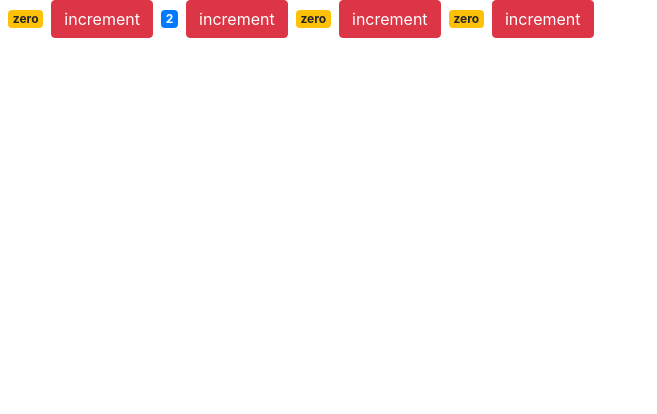
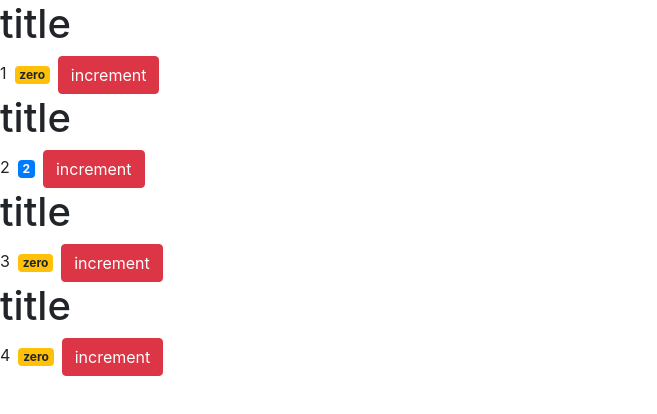
Before and after one commit to Rufaidaaa/React-App, a React (Create React App) app: page / in a window 1280 px wide. Shown: the top 414 px of the page, without its empty margins (0-657 px from the left). Built offline with nearby package versions, Linux system fonts and the light colour scheme.

Commit message:
passing children

```diff
--- a/src/components/Counter.jsx
+++ b/src/components/Counter.jsx
@@ -17,6 +17,9 @@ class Counter extends Component {
       console.log(this.props)
         return (
             <>
+         {this.props.children}
+         {this.props.id}
+
            <span className={this.getbageClasses()}>{this.format()}</span>
             <button onClick={this.handleIncrement} className="btn btn-danger">increment </button>
             </>
--- a/src/components/Counters.jsx
+++ b/src/components/Counters.jsx
@@ -13,7 +13,9 @@ export default class Counters extends Component {
     render() {
         return (
             <div>
-                {this.state.counters.map(counter => <Counter key={counter.id} value={counter.value} selected={true} />)}
+                {this.state.counters.map(counter => <Counter key={counter.id} value={counter.value} id={counter.id} >
+                <h1>title</h1>
+                </Counter>)}
             </div>
         )
     }
```
